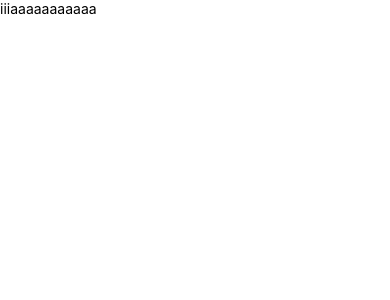
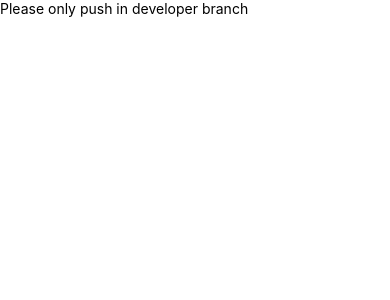
Before and after one commit to barbery2020/barbery_Salon, a React Native app: screen / in a window 390 px wide. Shown: the top 300 px of the page. Built offline with nearby package versions, Linux system fonts and the light colour scheme.

Commit message:
developer branch created
Please only push in developer branch

```diff
--- a/App.js
+++ b/App.js
@@ -1,15 +1,11 @@
-import React,{Component} from 'react';
-import {View,Text} from 'react-native';
+import React, {Component} from 'react';
+import {View, Text} from 'react-native';
 
-
-export default class App extends Component
-{
-  render()
-  {
-    return(
+export default class App extends Component {
+  render() {
+    return (
       <View>
-        <Text>iiiaaaaaaaaaaa
-        </Text>
+        <Text>Please only push in developer branch</Text>
       </View>
     );
   }
```
